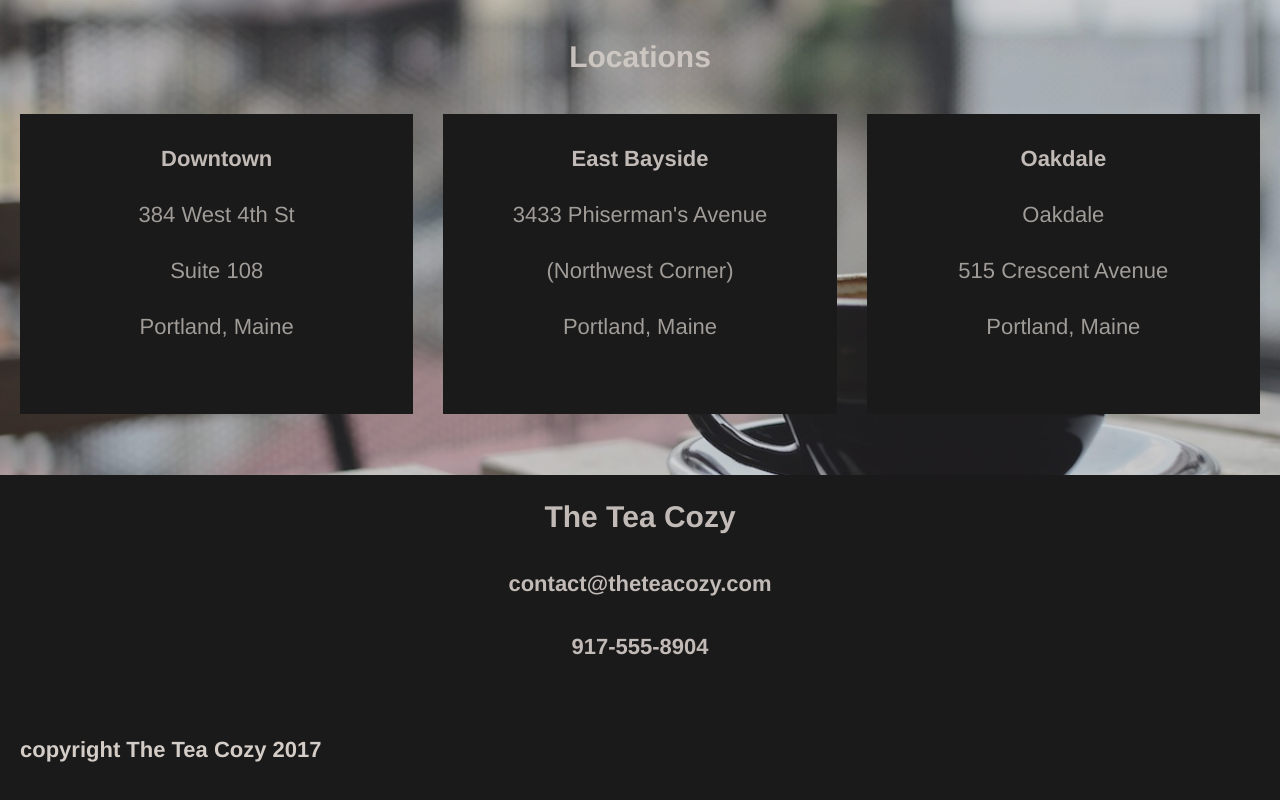
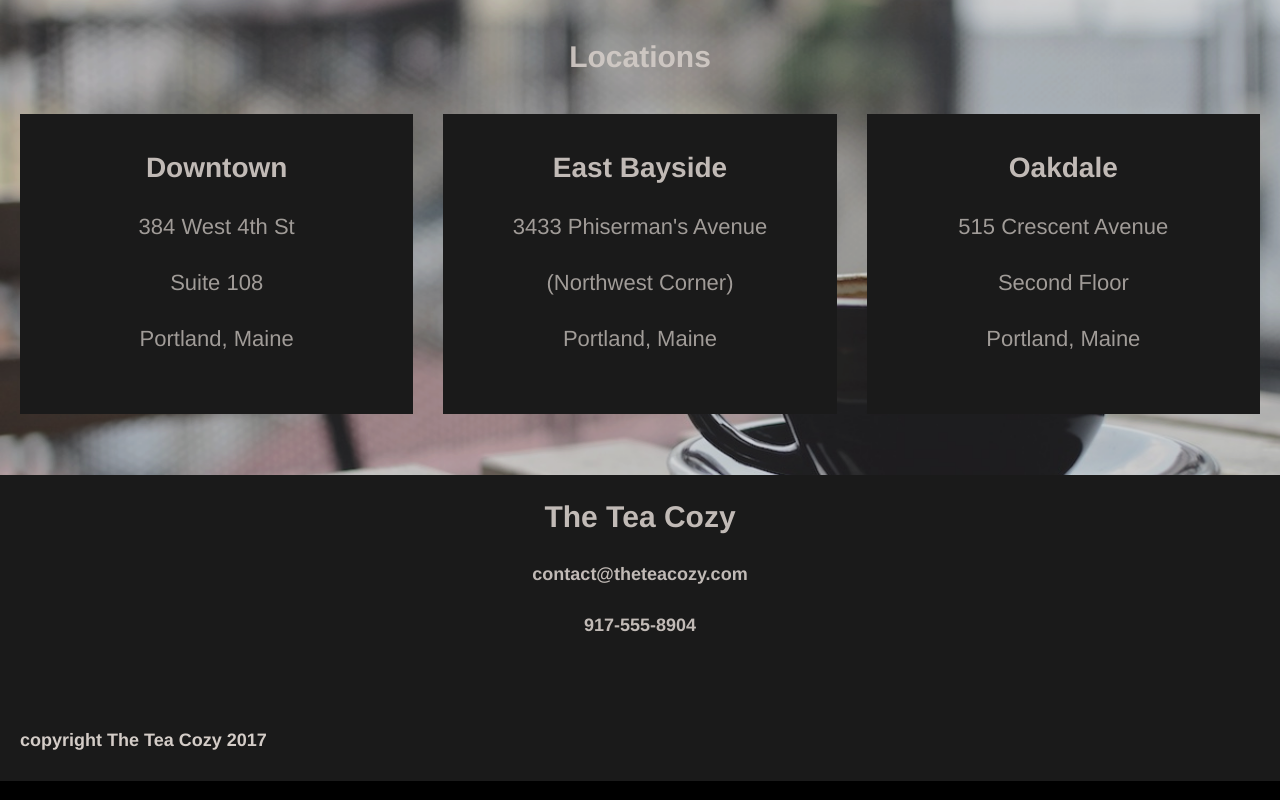
Before and after one commit to KristerKong/kristerkong.github.io, a plain HTML site: page Tea Cozy/index.html in a window 1280 px wide. Shown: the part 1506-2306 px from the top of the page. Drawn offline with Linux system fonts and the light colour scheme.

Commit message:
Add files via upload

```diff
--- a/Tea Cozy/index.html
+++ b/Tea Cozy/index.html
@@ -86,8 +86,8 @@
           <h3>Oakdale</h3>
           <h4>
             <ul class="locations-list">
-              <li class="locations-list-item">Oakdale</li>
               <li class="locations-list-item">515 Crescent Avenue</li>
+              <li class="locations-list-item">Second Floor</li>
               <li class="locations-list-item">Portland, Maine</li>
             </ul>
           </h4>
--- a/Tea Cozy/styles.css
+++ b/Tea Cozy/styles.css
@@ -21,8 +21,18 @@ h2 {
   font-weight: 700;
 }
 
+h3 {
+  font-size: 28px;
+  font-weight: 700;
+}
+
 h4 {
   font-size: 22px;
+  font-weight: 700;
+}
+
+h5 {
+  font-size: 18px;
   font-weight: 700;
 }
 
```
